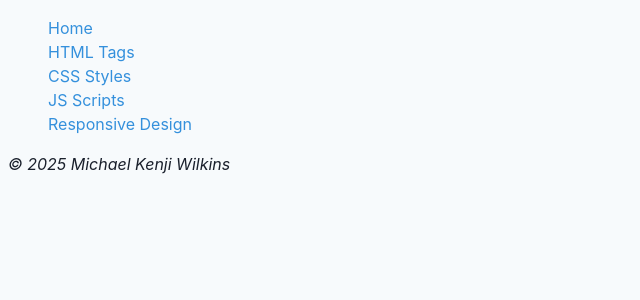
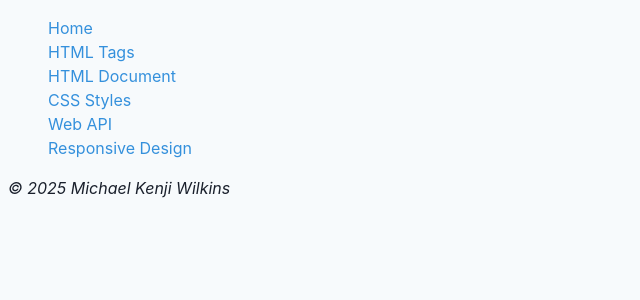
Before and after one commit to kenjiwilkins/html-playground, a React (Vite) app: page / in a window 1280 px wide. Shown: the top 300 px of the page, without its empty margins (0-640 px from the left). Built offline with nearby package versions, Linux system fonts and the light colour scheme.

Commit message:
Fix directories

```diff
--- a/src/App.jsx
+++ b/src/App.jsx
@@ -1,11 +1,12 @@
 import { Routes, Route } from "react-router-dom";
 import Index from "./views/Index";
 import HtmlTagsIndex from "./views/html-tags/Index";
+import HtmlDocumentIndex from "./views/html-document/Index";
 import CssStylesIndex from "./views/css-styles/Index";
-import JsScriptsIndex from "./views/js-scripts/Index";
+import WebApiIndex from "./views/web-api/Index";
 import ResponsiveIndex from "./views/responsive-design/Index";
 import DynamicFavicon from "./views/DynamicFavicon";
-import ViewTransition from "./views/js-scripts/ViewTransition";
+import ViewTransition from "./views/web-api/ViewTransition";
 import Anchor from "./views/html-tags/Anchor";
 import Abbr from "./views/html-tags/Abbr";
 import Address from "./views/html-tags/Address";
@@ -111,13 +112,15 @@ function App() {
             <Route path="/css-styles/dir" element={<Direction />}/>
             <Route path="/css-styles/target" element={<Target />}/>
           </Route>
-          <Route path="/js-scripts" element={<JsScriptsIndex />}>
+          <Route path="/html-document" element={<HtmlDocumentIndex />}>
             <Route
-              path="/js-scripts/dynamic-favicon"
+              path="/html-document/dynamic-favicon"
               element={<DynamicFavicon />}
             />
+          </Route>
+          <Route path="/web-api" element={<WebApiIndex />}>
             <Route
-              path="/js-scripts/view-transition"
+              path="/web-api/view-transition"
               element={<ViewTransition />}
             />
           </Route>
--- a/src/views/Index.jsx
+++ b/src/views/Index.jsx
@@ -28,10 +28,13 @@ function Index() {
               <TransitionButton to="/html-tags" ariaLabel="Navigate to HTML tags examples">HTML Tags</TransitionButton>
             </li>
             <li>
+              <TransitionButton to="/html-document" ariaLabel="Navigate to HTML document examples">HTML Document</TransitionButton>
+            </li>
+            <li>
               <TransitionButton to="/css-styles" ariaLabel="Navigate to CSS styles examples">CSS Styles</TransitionButton>
             </li>
             <li>
-              <TransitionButton to="/js-scripts" ariaLabel="Navigate to JavaScript scripts examples">JS Scripts</TransitionButton>
+              <TransitionButton to="/web-api" ariaLabel="Navigate to Web API examples">Web API</TransitionButton>
             </li>
             <li>
               <TransitionButton to="/responsive-design" ariaLabel="Navigate to responsive design examples">Responsive Design</TransitionButton>
--- /dev/null
+++ b/src/views/html-document/Index.jsx
@@ -0,0 +1,23 @@
+import { useEffect } from "react";
+import { Outlet } from "react-router-dom";
+import { TransitionButton } from "../../components";
+
+function Index() {
+  useEffect(() => {
+    document.title = "HTML Document";
+  }, []);
+  return (
+    <>
+      <div className="flex">
+        <ul className="p-4 pr-6 w-48">
+          <li>
+            <TransitionButton to="/html-document/dynamic-favicon" ariaLabel="View dynamic favicon example">Dynamic Favicon</TransitionButton>
+          </li>
+        </ul>
+        <Outlet />
+      </div>
+    </>
+  );
+}
+
+export default Index;
--- a/src/views/js-scripts/Index.jsx
+++ b/src/views/web-api/Index.jsx
@@ -4,17 +4,14 @@ import { TransitionButton } from "../../components";
 
 function Index() {
   useEffect(() => {
-    document.title = "JS Scripts";
+    document.title = "Web APIs";
   }, []);
   return (
     <>
       <div className="flex">
         <ul className="p-4 pr-6 w-48">
           <li>
-            <TransitionButton to="/js-scripts/dynamic-favicon" ariaLabel="View dynamic favicon example">Dynamic Favicon</TransitionButton>
-          </li>
-          <li>
-            <TransitionButton to="/js-scripts/view-transition" ariaLabel="View transition API example">View Transition API</TransitionButton>
+            <TransitionButton to="/web-api/view-transition" ariaLabel="View transition API example">View Transition API</TransitionButton>
           </li>
         </ul>
         <Outlet />
```
Also changed, not shown: src/views/web-api/ViewTransition.jsx (renamed from src/views/js-scripts/ViewTransition.jsx).
